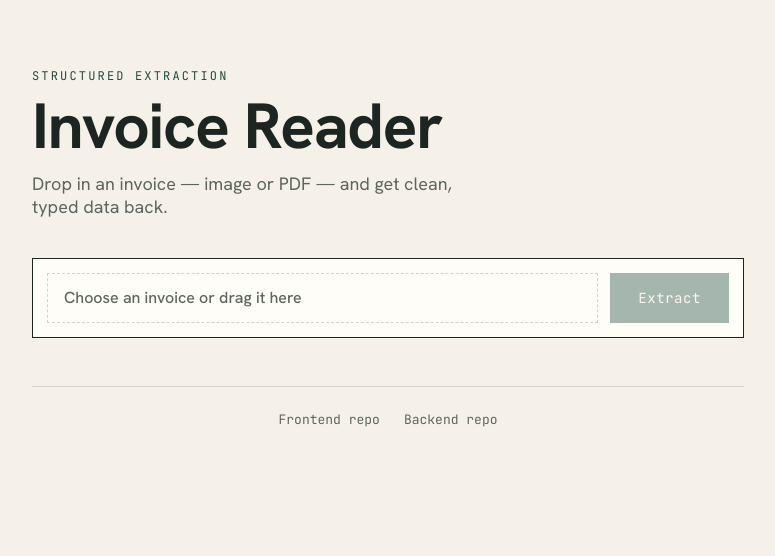
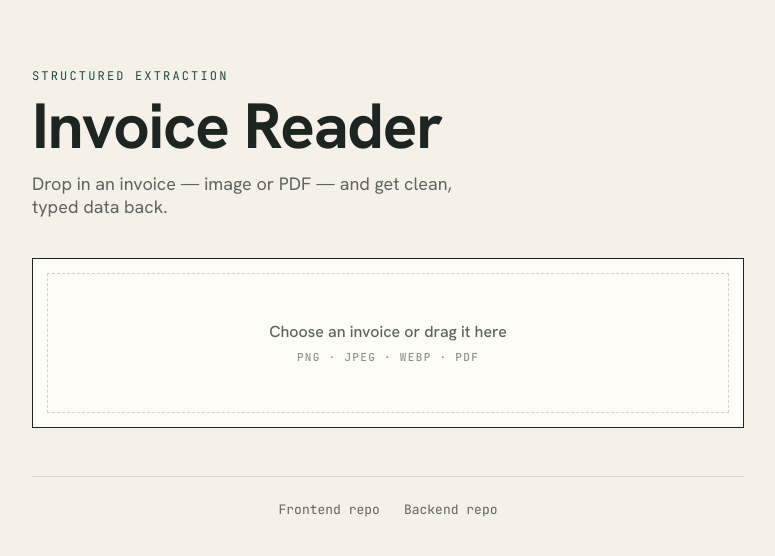
Before and after one commit to hkorzh/invoice-extract-frontend, a React (Vite) app: page / in a window 1280 px wide. Shown: the top 556 px of the page, without its empty margins (252-1027 px from the left). Built offline with nearby package versions, Linux system fonts and the light colour scheme; no server answers.

Commit message:
smooth behaviour

```diff
--- a/src/App.css
+++ b/src/App.css
@@ -53,26 +53,29 @@ body {
 }
 
 .panel {
+  position: relative;
   display: flex;
-  gap: 12px;
-  align-items: stretch;
+  flex-direction: column;
   border: 1.5px solid var(--ink);
   padding: 14px;
   background: #fffdf8;
 }
 
 .filepick {
-  flex: 1;
+  position: relative;
   display: flex;
+  flex-direction: column;
   align-items: center;
-  padding: 0 16px;
+  justify-content: center;
+  gap: 8px;
+  min-height: 140px;
+  padding: 24px 16px;
   border: 1px dashed var(--line);
   cursor: pointer;
   color: var(--ink-soft);
   font-weight: 500;
-  overflow: hidden;
-  white-space: nowrap;
-  text-overflow: ellipsis;
+  text-align: center;
+  transition: opacity 0.25s ease, border-color 0.15s ease, color 0.15s ease;
 }
 .filepick:hover { border-color: var(--accent); color: var(--ink); }
 .filepick.dragging {
@@ -83,6 +86,158 @@ body {
 }
 .filepick input { display: none; }
 
+/* Extraction in progress: dropzone is locked and covered by a loader. */
+.filepick.busy { cursor: progress; }
+.filepick.busy:hover { border-color: var(--line); color: var(--ink-soft); }
+.filepick-overlay {
+  position: absolute;
+  inset: 0;
+  display: flex;
+  flex-direction: column;
+  align-items: center;
+  justify-content: center;
+  gap: 12px;
+  background: rgba(255, 253, 248, 0.88);
+  color: var(--accent);
+  font-size: 13px;
+  letter-spacing: 0.04em;
+  opacity: 0;
+  pointer-events: none;
+  transition: opacity 0.25s ease;
+}
+.filepick.busy .filepick-overlay { opacity: 1; }
+
+.spinner {
+  width: 26px;
+  height: 26px;
+  border: 2px solid var(--line);
+  border-top-color: var(--accent);
+  border-radius: 50%;
+  animation: spin 0.8s linear infinite;
+}
+
+/* Indeterminate bar along the panel's top edge. */
+.loadbar {
+  position: absolute;
+  top: -1.5px;
+  left: -1.5px;
+  right: -1.5px;
+  height: 3px;
+  overflow: hidden;
+  opacity: 0;
+  transition: opacity 0.25s ease;
+}
+.loadbar.active { opacity: 1; }
+.loadbar.active::after {
+  content: "";
+  position: absolute;
+  top: 0;
+  bottom: 0;
+  width: 40%;
+  background: var(--accent);
+  animation: loadbar 1.2s ease-in-out infinite;
+}
+
+@keyframes spin { to { transform: rotate(360deg); } }
+@keyframes loadbar {
+  from { left: -40%; }
+  to { left: 100%; }
+}
+.filepick-hint {
+  font-size: 11px;
+  letter-spacing: 0.12em;
+  color: var(--ink-soft);
+  opacity: 0.7;
+}
+
+/* Collapsible rows under the dropzone: height animates via grid rows, spacing lives inside
+   so a collapsed row takes up no room at all. */
+.reveal {
+  display: grid;
+  grid-template-rows: 0fr;
+  opacity: 0;
+  transform: translateY(-4px);
+  transition: grid-template-rows 0.28s ease, opacity 0.2s ease, transform 0.28s ease;
+}
+.reveal.open {
+  grid-template-rows: 1fr;
+  opacity: 1;
+  transform: none;
+}
+.reveal-inner {
+  min-height: 0;
+  overflow: hidden;
+}
+.reveal-inner > * { margin-top: 12px; }
+.reveal-inner > .run { width: 100%; }
+
+@media (prefers-reduced-motion: reduce) {
+  .reveal,
+  .filepick,
+  .filepick-overlay,
+  .slots-box { transition: none; }
+  .spinner,
+  .loadbar.active::after { animation-duration: 2.4s; }
+}
+
+/* Dropzone and file slots share one cell and cross-fade, so swapping them doesn't shift layout. */
+.dropstack { display: grid; }
+.dropstack > * { grid-area: 1 / 1; }
+
+.filepick.covered { opacity: 0; }
+
+.slots-box {
+  display: flex;
+  align-items: center;
+  justify-content: center;
+  padding: 16px;
+  border: 1px dashed var(--line);
+  color: var(--ink-soft);
+  font-weight: 500;
+  opacity: 0;
+  pointer-events: none;
+  transition: opacity 0.25s ease;
+}
+.slots-box.open {
+  opacity: 1;
+  pointer-events: auto;
+}
+
+.slots {
+  list-style: none;
+  margin: 0;
+  padding: 0;
+  display: flex;
+  flex-direction: column;
+  gap: 8px;
+  max-width: 100%;
+}
+.slot {
+  display: flex;
+  align-items: center;
+  gap: 8px;
+  min-width: 0;
+}
+.slot-name {
+  min-width: 0;
+  color: var(--ink);
+  overflow: hidden;
+  white-space: nowrap;
+  text-overflow: ellipsis;
+}
+.slot-remove {
+  flex: none;
+  width: 28px;
+  height: 28px;
+  border: none;
+  background: transparent;
+  color: var(--ink-soft);
+  font-size: 20px;
+  line-height: 1;
+  cursor: pointer;
+}
+.slot-remove:hover { color: var(--danger); }
+
 .run {
   border: none;
   background: var(--accent);
@@ -92,7 +247,7 @@ body {
   letter-spacing: 0.04em;
   padding: 16px 28px;
   cursor: pointer;
-  transition: opacity 0.15s ease;
+  transition: opacity 0.15s ease, background 0.2s ease;
 }
 .run:hover:not(:disabled) { opacity: 0.88; }
 .run:disabled { opacity: 0.4; cursor: not-allowed; }
--- a/src/App.jsx
+++ b/src/App.jsx
@@ -34,9 +34,14 @@ export default function App() {
   const [thought, setThought] = useState(null);
   const [error, setError] = useState("");
   const [data, setData] = useState(null);
+  const [extracted, setExtracted] = useState(false);
 
   async function extract() {
     if (!file) return;
+    // Hand the file off and free the dropzone right away so the next one can be picked.
+    const current = file;
+    setFile(null);
+    setExtracted(true);
     setLoading(true);
     setStatus(null);
     setThought(null);
@@ -44,7 +49,7 @@ export default function App() {
     setData(null);
 
     const form = new FormData();
-    form.append("file", file);
+    form.append("file", current);
 
     try {
       const res = await fetch(`${API_URL}/extract/live`, {
@@ -91,13 +96,6 @@ export default function App() {
     }
   }
 
-  function handleFileChange(f) {
-    setFile(f);
-    setData(null);
-    setError("");
-    setStatus(null);
-    setThought(null);
-  }
 
   const progress = loading && progressText(status, thought);
 
@@ -113,7 +111,9 @@ export default function App() {
         file={file}
         loading={loading}
         status={status}
-        onFileChange={handleFileChange}
+        extracted={extracted}
+        onFileChange={setFile}
+        onRemove={() => setFile(null)}
         onExtract={extract}
       />
 
--- a/src/components/Uploader.jsx
+++ b/src/components/Uploader.jsx
@@ -7,8 +7,13 @@ const ACCEPTED = [
   "application/pdf",
 ];
 
-export default function Uploader({ file, loading, status, onFileChange, onExtract }) {
+export default function Uploader({ file, loading, status, extracted, onFileChange, onRemove, onExtract }) {
   const [dragging, setDragging] = useState(false);
+  // Keep the last file around so its slot can animate out after it's cleared.
+  const [shownFile, setShownFile] = useState(file);
+  if (file && file !== shownFile) setShownFile(file);
+
+  const runOpen = Boolean(file) || loading;
 
   useEffect(() => {
     function handleKeyDown(e) {
@@ -23,40 +28,89 @@ export default function Uploader({ file, loading, status, onFileChange, onExtrac
   function handleDrop(e) {
     e.preventDefault();
     setDragging(false);
+    if (loading) return;
     const dropped = e.dataTransfer.files[0];
     if (dropped && ACCEPTED.includes(dropped.type)) {
       onFileChange(dropped);
     }
   }
 
+  function handleInputChange(e) {
+    const picked = e.target.files[0];
+    // Reset so picking the same file again still fires onChange.
+    e.target.value = "";
+    if (picked) onFileChange(picked);
+  }
+
+  let prompt;
+  if (dragging) prompt = "Drop it here";
+  else if (extracted) prompt = "Try another invoice — click or drag it here";
+  else prompt = "Choose an invoice or drag it here";
+
+  // The slot takes the dropzone's place; dragging a file over it brings the dropzone back.
+  const slotOpen = Boolean(file) && !dragging;
+
   return (
-    <section className="panel">
-      <label
-        className={`filepick${dragging ? " dragging" : ""}`}
+    <section className="panel" aria-busy={loading}>
+      <div className={`loadbar${loading ? " active" : ""}`} aria-hidden="true" />
+
+      <div
+        className="dropstack"
         onDragOver={(e) => {
           e.preventDefault();
-          setDragging(true);
+          if (!loading) setDragging(true);
         }}
-        onDragLeave={() => setDragging(false)}
+        onDragLeave={(e) => {
+          if (!e.currentTarget.contains(e.relatedTarget)) setDragging(false);
+        }}
         onDrop={handleDrop}
+      >
+        <label
+          className={`filepick${dragging ? " dragging" : ""}${loading ? " busy" : ""}${slotOpen ? " covered" : ""}`}
+          inert={slotOpen}
         >
           <input
             type="file"
             accept={ACCEPTED.join(",")}
-          onChange={(e) => onFileChange(e.target.files[0])}
+            onChange={handleInputChange}
             disabled={loading}
           />
-        <span>
-          {file
-            ? file.name
-            : dragging
-            ? "Drop it here"
-            : "Choose an invoice or drag it here"}
+          <span className="filepick-prompt">{prompt}</span>
+          <span className="filepick-hint mono">PNG · JPEG · WEBP · PDF</span>
+          <span className="filepick-overlay" aria-hidden="true">
+            <span className="spinner" />
+            <span className="mono">Extracting…</span>
           </span>
         </label>
+
+        <div className={`slots-box${slotOpen ? " open" : ""}`} inert={!slotOpen}>
+          {shownFile && (
+            <ul className="slots">
+              <li className="slot">
+                <span className="slot-name" title={shownFile.name}>
+                  {shownFile.name}
+                </span>
+                <button
+                  className="slot-remove"
+                  onClick={onRemove}
+                  aria-label={`Remove ${shownFile.name}`}
+                  title="Remove"
+                >
+                  ×
+                </button>
+              </li>
+            </ul>
+          )}
+        </div>
+      </div>
+
+      <div className={`reveal${runOpen ? " open" : ""}`} inert={!runOpen}>
+        <div className="reveal-inner">
           <button className="run" onClick={onExtract} disabled={!file || loading}>
             {loading ? (status === "retrying" ? "Retrying…" : "Reading…") : "Extract"}
           </button>
+        </div>
+      </div>
     </section>
   );
 }
```
Lines whose indentation alone changed are shown as unchanged.
